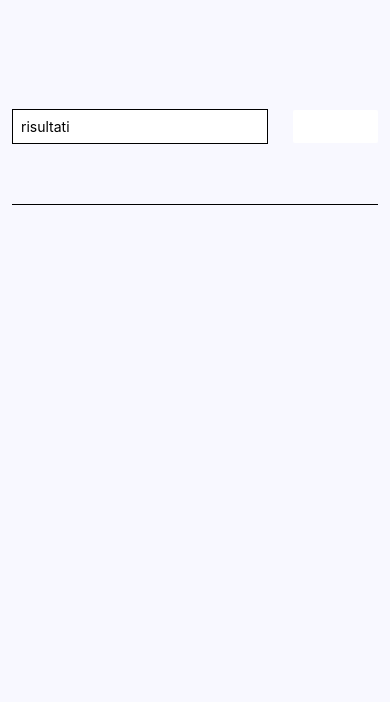
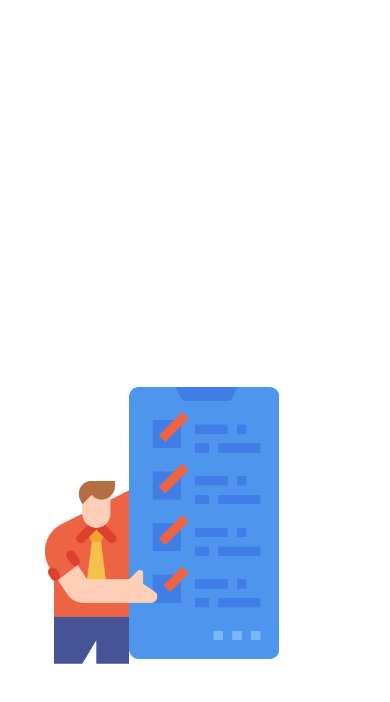
Before and after one commit to xorbun/firstApp, a React Native app: screen / in a window 390 px wide. Shown: the top 702 px of the page. Built offline with nearby package versions, Linux system fonts and the light colour scheme.

Commit message:
project completed
added images and some style changes

```diff
--- a/App.js
+++ b/App.js
@@ -1,9 +1,13 @@
 import Settings from "./components/Settings";
+import Statusbar from "./components/Statusbar";
 
 export default function App() {
 
 
   return (
+    <>
+    <Statusbar/>
     <Settings/>
+    </>
   );
 }
--- a/app.json
+++ b/app.json
@@ -6,6 +6,7 @@
     "orientation": "portrait",
     "icon": "./assets/icon.png",
     "userInterfaceStyle": "light",
+    "backgroundColor": "#F8F8FF",
     "splash": {
       "image": "./assets/splash.png",
       "resizeMode": "contain",
--- a/components/DeleteAll.js
+++ /dev/null
@@ -1,30 +0,0 @@
-import { View,Button,StyleSheet } from "react-native"
-const DeleteAll=(props)=>{
-   return(
-    <View style={styles.delete}>
-        <View style={styles.deleteButton}>
-          <Button
-            color="white"
-            onPress={props.input}
-            title="cancella lista"
-          />
-        </View>
-      </View>
-   )
-}
-export default DeleteAll
-
-const styles=StyleSheet.create({
-    delete: {
-        flex: 0.2,
-        flexDirection: "row",
-        justifyContent: "center",
-        alignItems: "center",
-      },
-      deleteButton: {
-        backgroundColor: "red",
-        color: "white",
-        width: 160,
-        borderRadius: 6,
-      },
-})
--- a/components/Goalimput.js
+++ b/components/Goalimput.js
@@ -1,4 +1,4 @@
-import { View, TextInput, Button, Keyboard } from "react-native";
+import { View, TextInput, Button, Keyboard, Modal, Image } from "react-native";
 import { StyleSheet } from "react-native";
 import { useState } from "react";
 const Goalimput = (props) => {
@@ -9,19 +9,22 @@ const Goalimput = (props) => {
 
   const addGoalHandler = () => {
     props.onAddGoal(input);
-    setinput('');
+    setinput("");
   };
   const hideKeyboard = () => {
     Keyboard.dismiss();
   };
   return (
+    <Modal visible={props.visible} animationType="slide">
       <View style={styles.inputContainer}>
+
         <TextInput
           style={styles.TextInput}
           placeholder="risultati"
           onChangeText={goalImputHandler}
           value={input}
         />
+        <View style={styles.bottomOrientation}>
           <View style={styles.buttonimput}>
             <Button
               color={"white"}
@@ -31,30 +34,56 @@ const Goalimput = (props) => {
               }}
             />
           </View>
+          <View style={styles.deleteBottom}>
+            <Button title="chiudi" color={"white"} onPress={props.onclose} />
           </View>
+        </View>
+        <Image
+          style={styles.image}
+          source={require("../assets/images/daily-tasks-2578976-2147145.png")}
+        />
+      </View>
+    </Modal>
   );
 };
 export default Goalimput;
 const styles = StyleSheet.create({
   inputContainer: {
-    flex: 0.2,
-    flexDirection: "row",
-    justifyContent: "space-between",
+    flex: 1,
+    justifyContent: "center",
     alignItems: "center",
-    borderBottomWidth: 1,
-    borderBottomColor: "black",
-    marginBottom: 24,
+    padding: 8,
+    backgroundColor: "#311b6b",
   },
+
   TextInput: {
     borderWidth: 1,
     borderColor: "black",
-    width: "70%",
-    marginRight: 8,
-    padding: 8,
-    backgroundColor: "white",
+    width: "100%",
+    padding: 16,
+    backgroundColor: "#e4d0ff",
   },
   buttonimput: {
-    backgroundColor: "#1E90FF",
+    backgroundColor: "#5e0acc",
     borderRadius: 6,
+    marginBottom: 2,
+    marginRight: 5,
+    width: "40%",
+  },
+  deleteBottom:{
+    backgroundColor: "#f31282",
+    borderRadius: 6,
+    marginBottom: 2,
+    marginRight: 5,
+    width: "40%",
+  },
+  bottomOrientation: {
+    flexDirection: "row",
+    marginTop: 20,
+  },
+  image: {
+    width: 300,
+    height: 300,
+    margin: 20,
   },
 });
--- a/components/Goalitems.js
+++ b/components/Goalitems.js
@@ -1,23 +1,30 @@
-import { StyleSheet, View,Text,Pressable } from "react-native"
+import { StyleSheet, View, Text, Pressable } from "react-native";
 
-const Goalitem=(props)=>{
+const Goalitem = (props) => {
   return (
-  <Pressable onPress={props.deletedItem.bind(this,props.id)}>
     <View style={styles.goalElement}>
+      <Pressable
+        android_ripple={{ color: "gray" }}
+        onPress={props.deletedItem.bind(this, props.id)}
+        style={({ pressed }) => pressed && styles.pressedItem}
+      >
         <Text style={styles.goalText}>{props.text}</Text>
+      </Pressable>
     </View>
-  </Pressable>
   );
-}
-export default Goalitem
+};
+export default Goalitem;
 
-const styles=StyleSheet.create({
+const styles = StyleSheet.create({
   goalElement: {
     padding: 8,
     margin: 8,
     backgroundColor: "#5e0acc",
     borderRadius: 6,
   },
+  pressedItem: {
+    opacity: 0.5,
+  },
   goalText: {
     color: "white",
   },
--- a/components/Settings.js
+++ b/components/Settings.js
@@ -1,20 +1,24 @@
 import { useState } from "react";
-import { View, FlatList, StyleSheet } from "react-native";
+import { View, FlatList, StyleSheet, Button, Image } from "react-native";
 import Goalimput from "./Goalimput";
-import DeleteAll from "./DeleteAll";
+
 import Goalitem from "./Goalitems";
 const Settings = () => {
   const [reachedGoals, setreachedGoals] = useState([]);
-
+  const [modalShow, setmodalShow] = useState(false);
+  const handleModalShow = () => {
+    setmodalShow(true);
+  };
+  const closeModal = () => {
+    setmodalShow(false);
+  };
   const addGoalHandler = (input) => {
     setreachedGoals((currentReachedGoals) => [
       ...currentReachedGoals,
       { text: input, id: Math.random().toString() },
     ]);
   };
-  const deleteAllGoals = () => {
-    setreachedGoals("");
-  };
+
   const deleter = (id) => {
     setreachedGoals((currentReachedGoals) => {
       return currentReachedGoals.filter((goal) => goal.id !== id);
@@ -22,7 +26,20 @@ const Settings = () => {
   };
   return (
     <View style={styles.appContainer}>
-      <Goalimput onAddGoal={addGoalHandler} />
+      <View style={styles.buttonimput}>
+        <Button
+          title="aggiungi traguardo"
+          color="white"
+          onPress={handleModalShow}
+        />
+      </View>
+      {
+        <Goalimput
+          visible={modalShow}
+          onAddGoal={addGoalHandler}
+          onclose={closeModal}
+        />
+      }
       <View style={styles.goalContainer}>
         <FlatList
           data={reachedGoals}
@@ -40,7 +57,10 @@ const Settings = () => {
           }}
         />
       </View>
-      <DeleteAll input={deleteAllGoals} />
+      <Image
+        style={styles.image}
+        source={require("../assets/images/4072714.png")}
+      />
     </View>
   );
 };
@@ -50,7 +70,7 @@ const styles = StyleSheet.create({
     flex: 1,
     paddingTop: 50,
     paddingHorizontal: 12,
-    backgroundColor: "#F8F8FF",
+    //backgroundColor: "#F8F8FF",
   },
   inputContainer: {
     flex: 0.2,
@@ -61,6 +81,16 @@ const styles = StyleSheet.create({
     borderBottomColor: "black",
     marginBottom: 24,
   },
+  buttonimput: {
+    backgroundColor: "#5e0acc",
+    borderRadius: 6,
+    marginBottom: 2,
+    marginTop: 15,
+    marginLeft: "30%",
+
+    marginRight: 5,
+    width: "40%",
+  },
   TextInput: {
     borderWidth: 1,
     borderColor: "black",
@@ -69,11 +99,14 @@ const styles = StyleSheet.create({
     padding: 8,
     backgroundColor: "white",
   },
-  buttonimput: {
-    backgroundColor: "#1E90FF",
-    borderRadius: 6,
-  },
+
   goalContainer: {
     flex: 0.6,
   },
+  image: {
+    justifyContent: "center",
+    alignItems: "center",
+    width: 300,
+    height: 300,
+  },
 });
--- /dev/null
+++ b/components/Statusbar.js
@@ -0,0 +1,9 @@
+import { StatusBar } from "expo-status-bar";
+const Statusbar = () => {
+  return (
+    <>
+      <StatusBar style="auto" />
+    </>
+  );
+};
+export default Statusbar;
```
Also changed, not shown: assets/images/4072714.png (added), assets/images/daily-tasks-2578976-2147145.png (added). Lines whose indentation alone changed are shown as unchanged.
